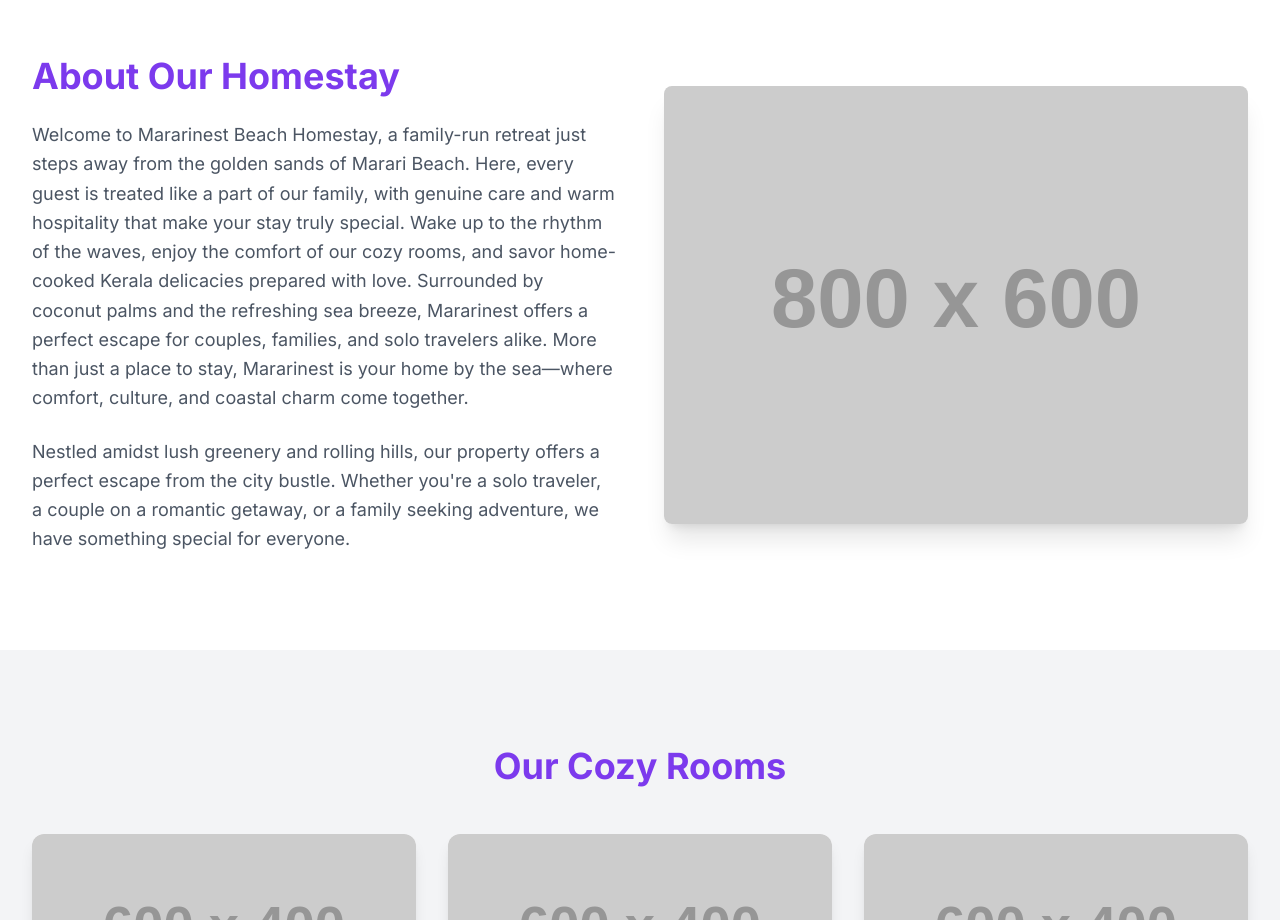
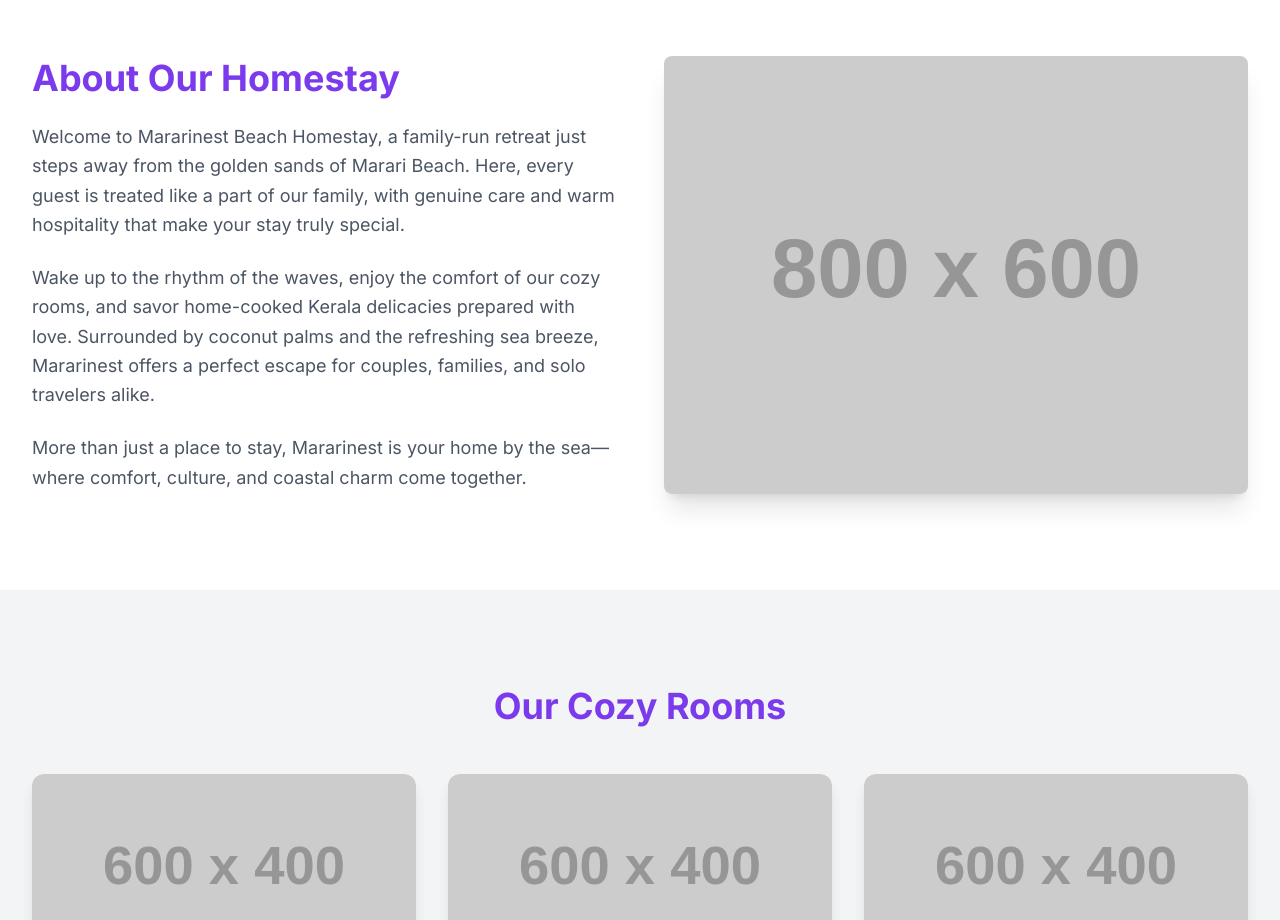
Before and after one commit to Vimala-Antony/mararinest, a plain HTML site: page index.html in a window 1280 px wide. Shown: the part 920-1840 px from the top of the page. Drawn offline with nearby package versions, Linux system fonts and the light colour scheme; placeholder pictures from the web are drawn by us.

Commit message:
Update index.html

```diff
--- a/index.html
+++ b/index.html
@@ -89,13 +89,12 @@
                         <h2 class="text-3xl sm:text-4xl font-bold text-center md:text-left text-violet-600">About Our Homestay</h2>
                         <p class="text-lg text-gray-600 leading-relaxed">
                             Welcome to Mararinest Beach Homestay, a family-run retreat just steps away from the golden sands of Marari Beach. Here, every guest is treated like a part of our family, with genuine care and warm hospitality that make your stay truly special.
-
-Wake up to the rhythm of the waves, enjoy the comfort of our cozy rooms, and savor home-cooked Kerala delicacies prepared with love. Surrounded by coconut palms and the refreshing sea breeze, Mararinest offers a perfect escape for couples, families, and solo travelers alike.
-
-More than just a place to stay, Mararinest is your home by the sea—where comfort, culture, and coastal charm come together.
                         </p>
                         <p class="text-lg text-gray-600 leading-relaxed">
-                            Nestled amidst lush greenery and rolling hills, our property offers a perfect escape from the city bustle. Whether you're a solo traveler, a couple on a romantic getaway, or a family seeking adventure, we have something special for everyone.
+                         Wake up to the rhythm of the waves, enjoy the comfort of our cozy rooms, and savor home-cooked Kerala delicacies prepared with love. Surrounded by coconut palms and the refreshing sea breeze, Mararinest offers a perfect escape for couples, families, and solo travelers alike.
+                        </p>
+                         <p class="text-lg text-gray-600 leading-relaxed">
+                        More than just a place to stay, Mararinest is your home by the sea—where comfort, culture, and coastal charm come together.
                         </p>
                     </div>
                     <div>
```
